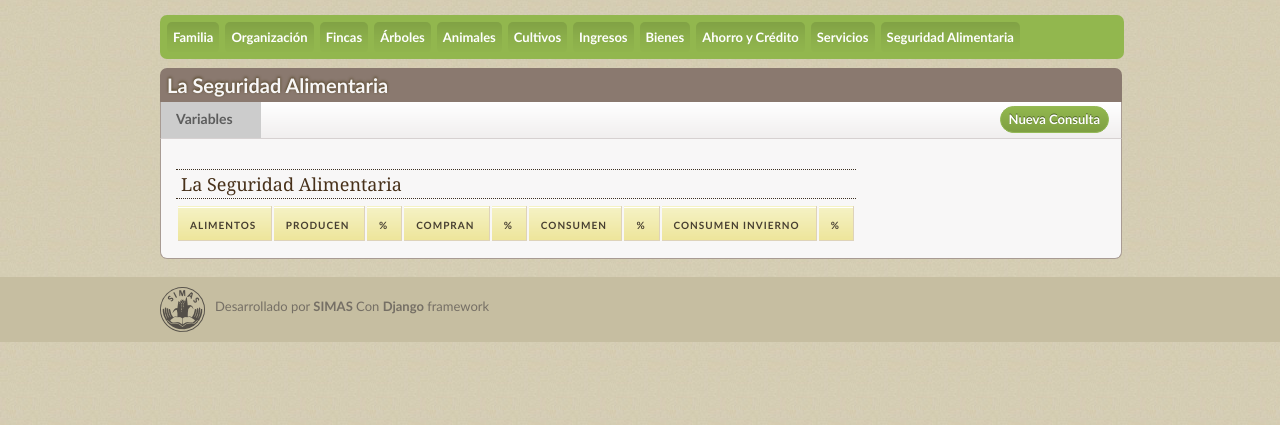
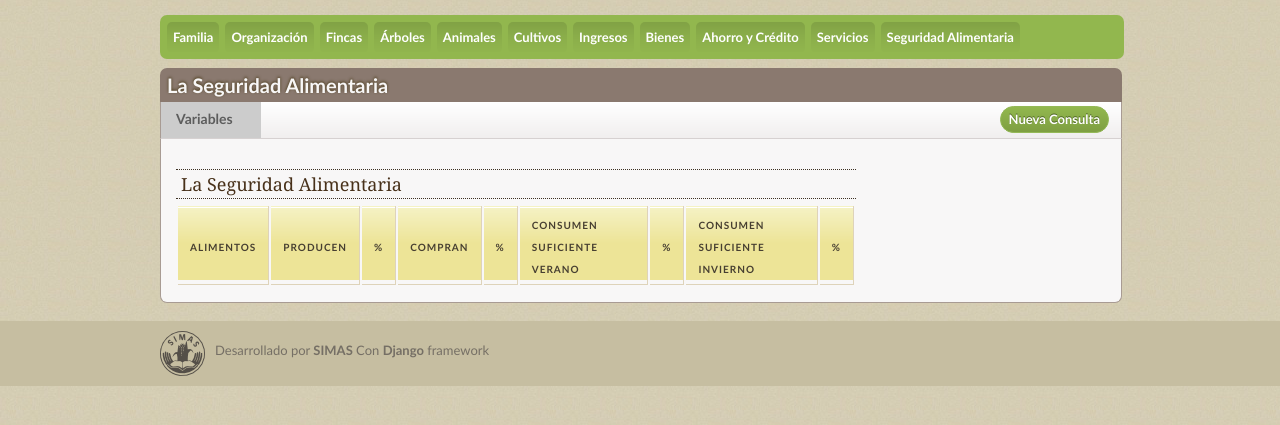
Before and after one commit to CARocha/jfps-achuapa, a Django app: template achuapa/templates/achuapa/seguridad.html in a window 1280 px wide. Shown: the part 70-495 px from the top of the page. Run offline with Django 3.2, Linux system fonts and the light colour scheme; the template is opened without the code that fills it, so the values that code supplies are empty; parts of the project's set-up code (start-up, migrations or seed data) failed here and were passed over; some libraries are stand-ins or nearby versions.

Commit message:
fix other thing

```diff
--- a/achuapa/encuesta/forms.py
+++ b/achuapa/encuesta/forms.py
@@ -10,9 +10,7 @@ CHOICE_OPCION_F = (('nada','----'),(1,'Si'),(2,'No'))
 CHOICE_DESDE_F = (('nada','----'),(1,"Menos de 5 año"),(2,"Mas de 5 años"))
 CHOICE_DUENO_F = (('nada','----'),(1,"Hombre"),(2,"Mujer"),(3,"Mancomunado"),(4,"Parientes"),(5,"Colectivo"),(6,"No hay"))
 class AchuapaForm(forms.Form):
-#    cooperativa = forms.ModelChoiceField(required = False,
-#            queryset=Cooperativa.objects.all())
-    cooperativa = forms.CharField(widget = forms.Select, required = False)
+    #cooperativa = forms.CharField(widget = forms.Select, required = False)
     fecha = forms.ChoiceField(choices=ANOS_CHOICES)
     departamento = forms.ModelChoiceField(queryset=Departamento.objects.all(),
             required=False, empty_label="Todos los Departamentos")
--- a/achuapa/encuesta/views.py
+++ b/achuapa/encuesta/views.py
@@ -32,8 +32,8 @@ def _queryset_filtrado(request):
     params = {}
     if 'fecha' in request.session:
         params['fecha__year'] = anio
-        if 'cooperativa' in request.session:
-            params['datos__cooperativa'] = request.session['cooperativa']
+#        if 'cooperativa' in request.session:
+#            params['datos__cooperativa'] = request.session['cooperativa']
 
         if 'departamento' in request.session:
             #incluye municipio y comunidad
@@ -94,7 +94,7 @@ def inicio(request):
                 cooperativa = Datosgenerales.objects.get(id=form.cleaned_data['cooperativa'])
             except:
                 cooperativa = None
-            request.session['cooperativa'] = cooperativa
+            #request.session['cooperativa'] = cooperativa
             request.session['fecha'] = form.cleaned_data['fecha']
             request.session['departamento'] = form.cleaned_data['departamento']
             try:
--- a/achuapa/templates/achuapa/fincas.html
+++ b/achuapa/templates/achuapa/fincas.html
@@ -26,7 +26,7 @@
 <div id="sidebar">
     <div class="graficos_widget">
         <h1>Gráficos</h1>
-        <a href="#" onCLick="click_callback('tenencia')">Tenencia de la Tierra</a>
+        <a href="#" onCLick="click_callback('tenencia')">Tenencia de las Parcelas</a>
         <a href="#" onCLick="click_callback('solares')">Tenencia de los solares</a>
         <a href="#" onCLick="click_callback('propietario')">Dueño de la Propiedad</a>
     </div>
--- a/achuapa/templates/achuapa/ingresos.html
+++ b/achuapa/templates/achuapa/ingresos.html
@@ -33,8 +33,8 @@
  <thead>
     <tr>
         <th>RUBROS</th>
+        <th>Frecuencia</th>
         <th>Unidad</th>
-        <th>Frecuencia</th>
         <th>Cantidad</th>
         <th>Precio promedio</th>
         <th>Ingreso por venta</th>
@@ -43,8 +43,8 @@
     {%for key, value in tabla.items%}
     <tr>
         <td>{{key|unslugify}}</td>
+        <td>{{value.numero|floatformat}}</td>
         <td>{{value.key2|unslugify}}</td>
-        <td>{{value.numero|floatformat}}</td>
         <td>{{value.cantidad|floatformat}}</td>
         <td>{{value.precio|floatformat}}</td>
         <td>{{value.ingreso|floatformat}}</td>
--- a/achuapa/templates/achuapa/inicio.html
+++ b/achuapa/templates/achuapa/inicio.html
@@ -57,8 +57,8 @@
                         {% csrf_token %}
 
                     <div id="formulario_tabla" >
-                        <div class="form_label"><b>{{form.cooperativa.label}}</b></div>
-                        <div class="form_widget">{{form.cooperativa}}</div></br style="clear:both">
+<!--                        <div class="form_label"><b>{{form.cooperativa.label}}</b></div>-->
+<!--                        <div class="form_widget">{{form.cooperativa}}</div></br style="clear:both">-->
                         <div class="form_label"><b>{{form.fecha.label}}</b></div>
                         <div class="form_widget">{{form.fecha}}</div>
 
--- a/achuapa/templates/achuapa/seguridad.html
+++ b/achuapa/templates/achuapa/seguridad.html
@@ -8,13 +8,13 @@
     <tr>
         <th>ALIMENTOS</th>
 <!--        <th>FRECUENCIA</th>-->
-        <th>PRODUCEN</th>
+        <th>Producen</th>
         <th>%</th>
-        <th>COMPRAN</th>
+        <th>Compran</th>
         <th>%</th>
-        <th>CONSUMEN</th>
+        <th>Consumen suficiente verano</th>
         <th>%</th>
-        <th>CONSUMEN INVIERNO</th>
+        <th>Consumen suficiente invierno</th>
         <th>%</th>
     </tr>
  </thead>
```
